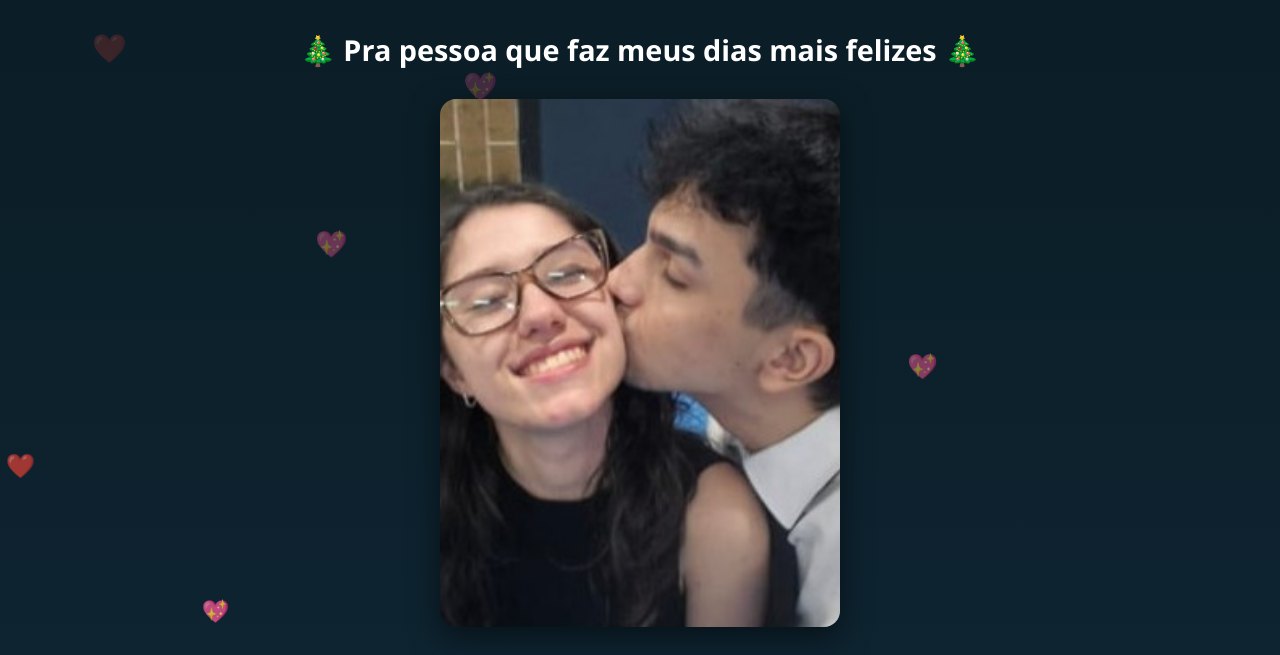
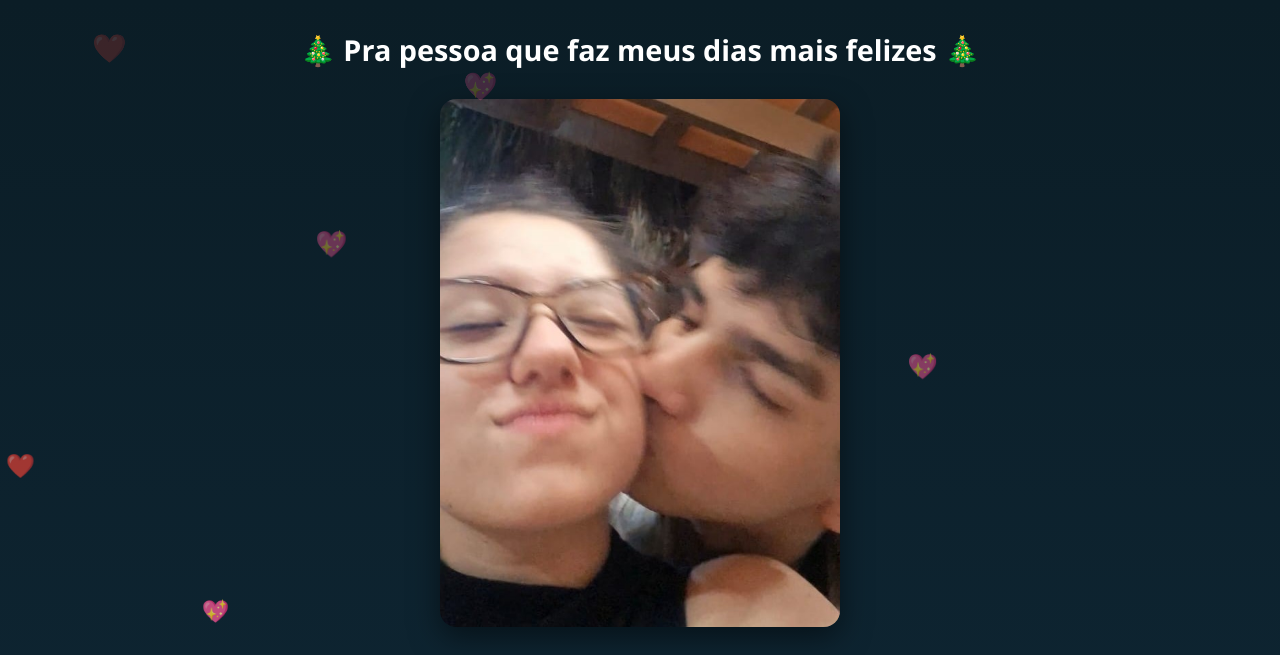
Before and after one commit to vivicius/FelizNatal, a plain HTML site: page index.html in a window 1280 px wide. Shown: the top 655 px of the page. Drawn offline with Linux system fonts and the light colour scheme.

Commit message:
musica e fotos

```diff
--- a/index.html
+++ b/index.html
@@ -93,7 +93,7 @@
 
   <div class="carousel">
     <div class="carousel-track" id="track">
-      <img src="foto2.jpeg" />
+      <img src="foto1.jpeg" />
       <img src="foto2.jpeg" />
       <img src="foto3.jpeg" />
     </div>
```
